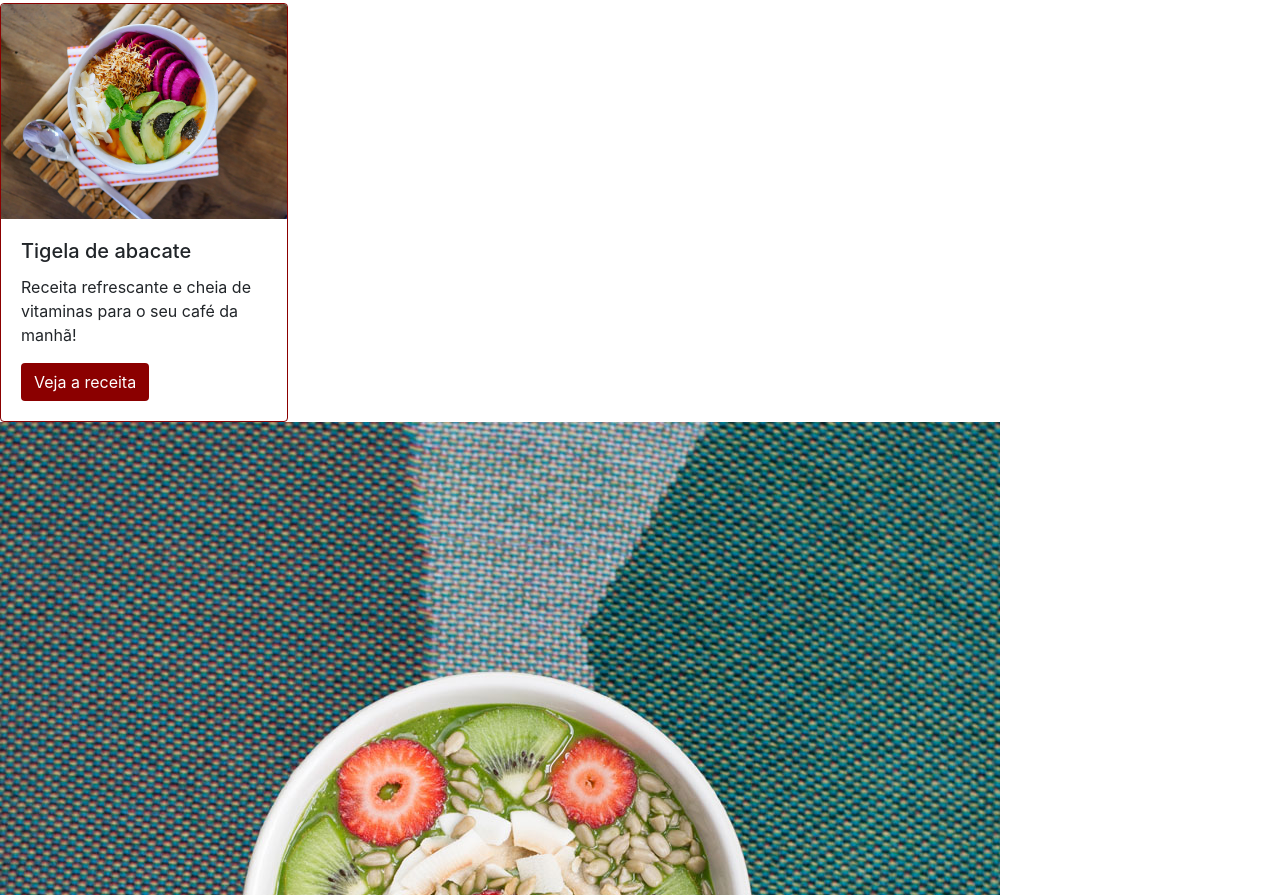
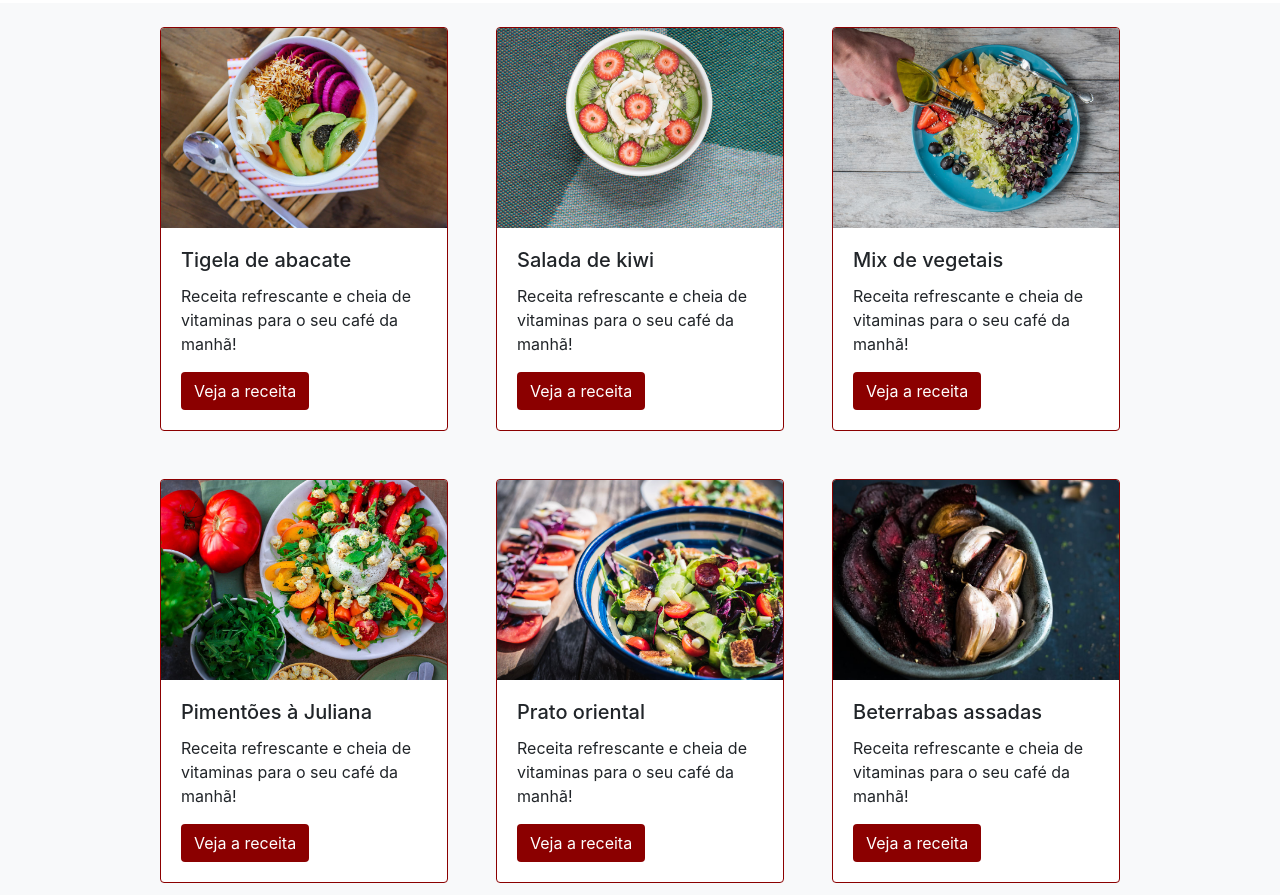
Before and after one commit to CleytonPinheiro/intro-bootstrap4, a plain HTML site: page index.html in a window 1280 px wide. Shown: the part 645-1540 px from the top of the page. Drawn offline with nearby package versions, Linux system fonts and the light colour scheme.

Commit message:
Trabalhando com grid nos cards.

```diff
--- a/index.html
+++ b/index.html
@@ -15,7 +15,7 @@
       <a class="navbar-brand" href="#">fruta & fruto</a>
       <button class="navbar-toggler" type="button" data-toggle="collapse" data-target="#navbarNavAltMarkup" aria-controls="navbarNavAltMarkup" aria-expanded="false" aria-label="Toggle navigation">
         <span class="navbar-toggler-icon"></span>
-      </button>borda-cor-especial
+      </button>
       <div class="collapse navbar-collapse justify-content-end" id="navbarNavAltMarkup">
         <ul class="navbar-nav">
             <li><a class="nav-item nav-link active" href="#">Início <span class="sr-only">(current)</span></a></li>
@@ -64,38 +64,65 @@
               <p class="text-center text-secondary pb-5">Nossas receitas ajudam você a aproveitar melhor os alimentos, economizar, ganhar tempo e praticidade</p>
           </section>
 
-            <section id="receitas">
-                <div class="card borda-cor-especial" style="width: 18rem;">
-                    <img src="src/img/receita-abacate.jpg" class="card-img-top" alt="...">
+         <section class="container-fluid bg-light" id="receitas">
+             <div class="row justify-content-center">
+
+                <article class="card borda-cor-especial card-largura p-0 m-4 col-12 col-md-4">
+                    <img src="src/img/receita-abacate.jpg" class="card-img-top card-posicao-imagem" alt="...">
                     <div class="card-body">
                         <h5 class="card-title">Tigela de abacate</h5>
                         <p class="card-text">Receita refrescante e cheia de vitaminas para o seu café da manhã!</p>
                         <a href="#" class="btn botao-cor-especial">Veja a receita</a>
                     </div>
-            </div>
+               </article>
+
+                <article class="card borda-cor-especial card-largura  p-0 m-4 col-12 col-md-4" >
+                    <img src="src/img/receita-kiwi.jpg" class="card-img-top card-posicao-imagem" alt="...">
+                    <div class="card-body">
+                        <h5 class="card-title">Salada de kiwi</h5>
+                        <p class="card-text">Receita refrescante e cheia de vitaminas para o seu café da manhã!</p>
+                        <a href="#" class="btn botao-cor-especial">Veja a receita</a>
+                    </div>
+                </article>
+
+                <article class="card borda-cor-especial card-largura p-0 m-4  col-12 col-md-4">
+                    <img src="src/img/receita-mix.jpg" class="card-img-top card-posicao-imagem" alt="...">
+                    <div class="card-body">
+                        <h5 class="card-title">Mix de vegetais</h5>
+                        <p class="card-text">Receita refrescante e cheia de vitaminas para o seu café da manhã!</p>
+                        <a href="#" class="btn botao-cor-especial">Veja a receita</a>
+                    </div>
+                </article>
+
+                <article class="card borda-cor-especial card-largura p-0 m-4 col-12 col-md-4">
+                    <img src="src/img/receita-pimentoes.jpg" class="card-img-top card-posicao-imagem" alt="...">
+                    <div class="card-body">
+                        <h5 class="card-title">Pimentões à Juliana</h5>
+                        <p class="card-text">Receita refrescante e cheia de vitaminas para o seu café da manhã!</p>
+                        <a href="#" class="btn botao-cor-especial">Veja a receita</a>
+                    </div>
+                </article>
+
+                <article class="card borda-cor-especial card-largura p-0 m-4 col-12 col-md-4">
+                    <img src="src/img/receita-oriental.jpg" class="card-img-top card-posicao-imagem" alt="...">
+                    <div class="card-body">
+                        <h5 class="card-title">Prato oriental</h5>
+                        <p class="card-text">Receita refrescante e cheia de vitaminas para o seu café da manhã!</p>
+                        <a href="#" class="btn botao-cor-especial">Veja a receita</a>
+                    </div>
+                </article>
+
+                <article class="card borda-cor-especial card-largura p-0 m-4  col-12 col-md-4">
+                    <img src="src/img/receita-beterrabas.jpg" class="card-img-top card-posicao-imagem" alt="...">
+                    <div class="card-body">
+                        <h5 class="card-title">Beterrabas assadas</h5>
+                        <p class="card-text">Receita refrescante e cheia de vitaminas para o seu café da manhã!</p>
+                        <a href="#" class="btn botao-cor-especial">Veja a receita</a>
+                    </div>
+                </article>
+             </div>
             </section>
     </main>
-
-      <img src="src/img/receita-kiwi.jpg" alt="tigela de mingau com kiwi, vista superior">
-      <h3>Salada de kiwi</h3>
-      <p>Receita refrescante e cheia de vitaminas para o seu café da manhã!</p>
-
-      <img src="src/img/receita-mix.jpg" alt="prato com mix de vegetais e mão de pessoa adicionando azeite, vista superior">
-      <h3>Mix de vegetais</h3>
-      <p>Receita refrescante e cheia de vitaminas para o seu café da manhã!</p>
-
-      <img src="src/img/receita-pimentoes.jpg" alt="prato de salada de pimentões com alguns ingredientes ao lado, vista superior">
-      <h3>Pimentões à Juliana</h3>
-      <p>Receita refrescante e cheia de vitaminas para o seu café da manhã!</p>
-
-      <img src="src/img/receita-oriental.jpg" alt="tigela com salada de vegetais estilo oriental, vista de cima">
-      <h3>Prato oriental</h3>
-      <p>Receita refrescante e cheia de vitaminas para o seu café da manhã!</p>
-
-      <img src="src/img/receita-beterrabas.jpg" alt="tigela com beterrabas e dentes de alho assados em primeiro plano, com ingredientes ao fundo">
-      <h3>Beterrabas assadas</h3>
-      <p>Receita refrescante e cheia de vitaminas para o seu café da manhã!
-      </p>
 
       <p>contato:<a href="mailto:email@frutafruto.com.br">email@frutafruto.com.br</a></p>
       <script src="https://code.jquery.com/jquery-3.3.1.slim.min.js" integrity="sha384-q8i/X+965DzO0rT7abK41JStQIAqVgRVzpbzo5smXKp4YfRvH+8abtTE1Pi6jizo" crossorigin="anonymous"></script>
--- a/src/style.css
+++ b/src/style.css
@@ -1,4 +1,7 @@
- .imagem-carrossel{
+.card-largura{
+    max-width: 18rem;
+}
+.imagem-carrossel{
     object-fit:cover;
     object-position: 0 80%;
     height: 400px;
@@ -16,3 +19,9 @@
  .borda-cor-especial{
      border-color:darkred;
  }
+
+ .card-posicao-imagem{
+     object-fit:cover;
+     object-position: 0 80%;
+     height: 200px;
+ }
```
